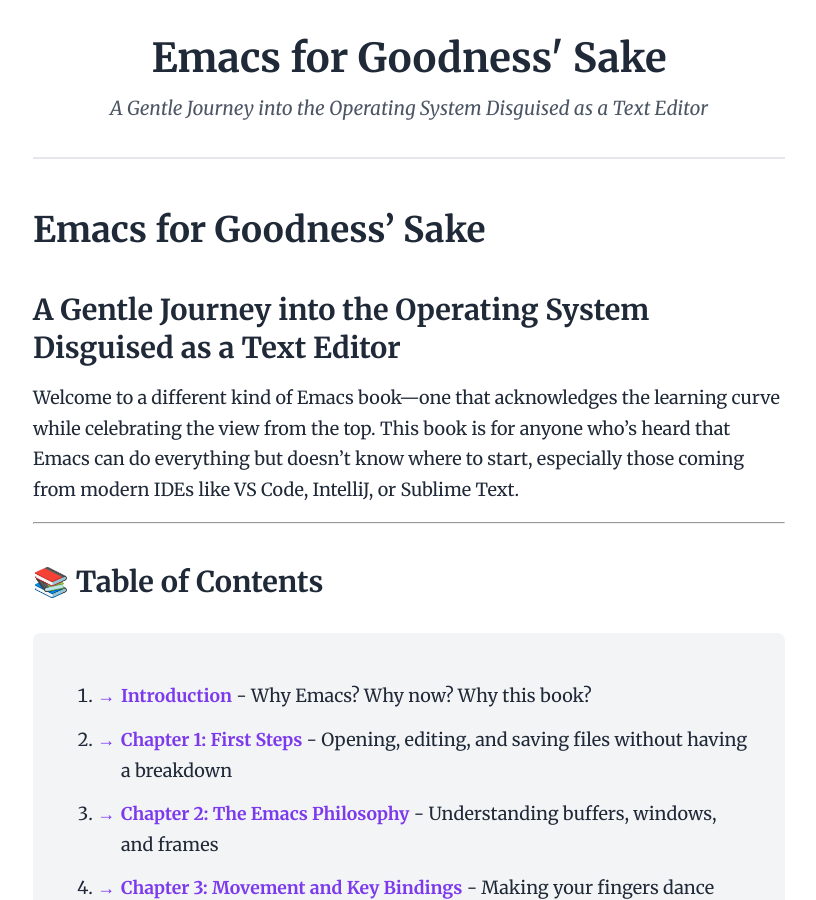
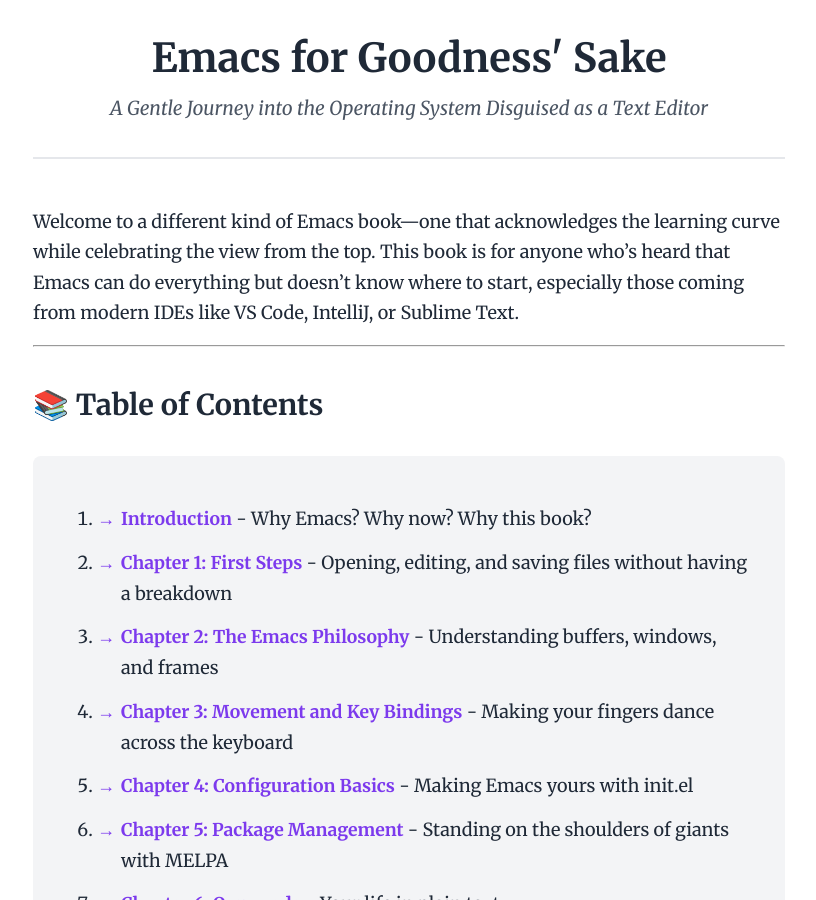
Before and after one commit to cloudstreet-dev/Emacs-for-Goodness-Sake, a Jekyll site: the page built from index.md, in a window 1280 px wide and 900 px high. Shown: the whole window, without its empty margins (231-1047 px from the left). Built offline with Jekyll 4.4.1, drawn with Linux system fonts in a browser that asks for light colours.

Commit message:
Remove duplicate title/subtitle from home page
The default layout already renders site.title and site.description
in the header, so the same H1/H2 in index.md showed up twice.

Co-Authored-By: Claude Opus 4.7 (1M context) <noreply@anthropic.com>

```diff
--- a/index.md
+++ b/index.md
@@ -2,9 +2,6 @@
 layout: default
 title: Home
 ---
-
-# Emacs for Goodness' Sake
-## A Gentle Journey into the Operating System Disguised as a Text Editor
 
 Welcome to a different kind of Emacs book—one that acknowledges the learning curve while celebrating the view from the top. This book is for anyone who's heard that Emacs can do everything but doesn't know where to start, especially those coming from modern IDEs like VS Code, IntelliJ, or Sublime Text.
 
```
